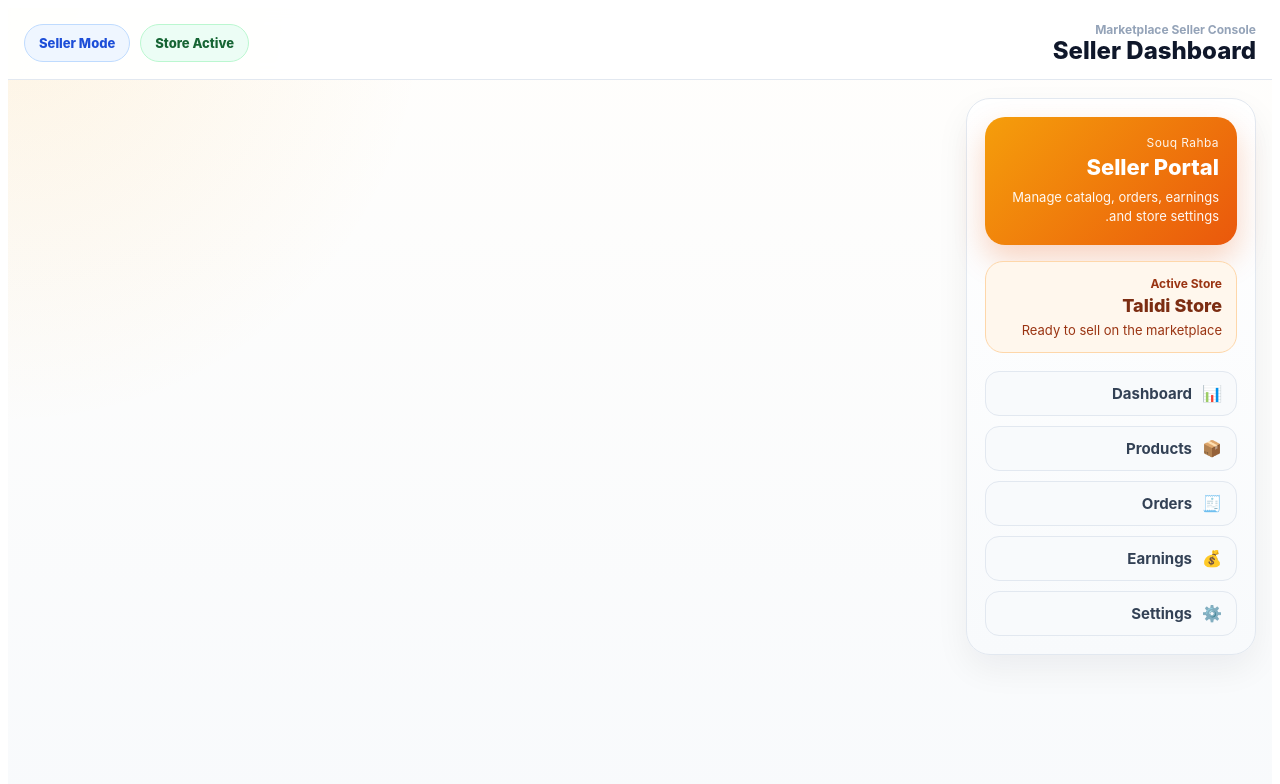
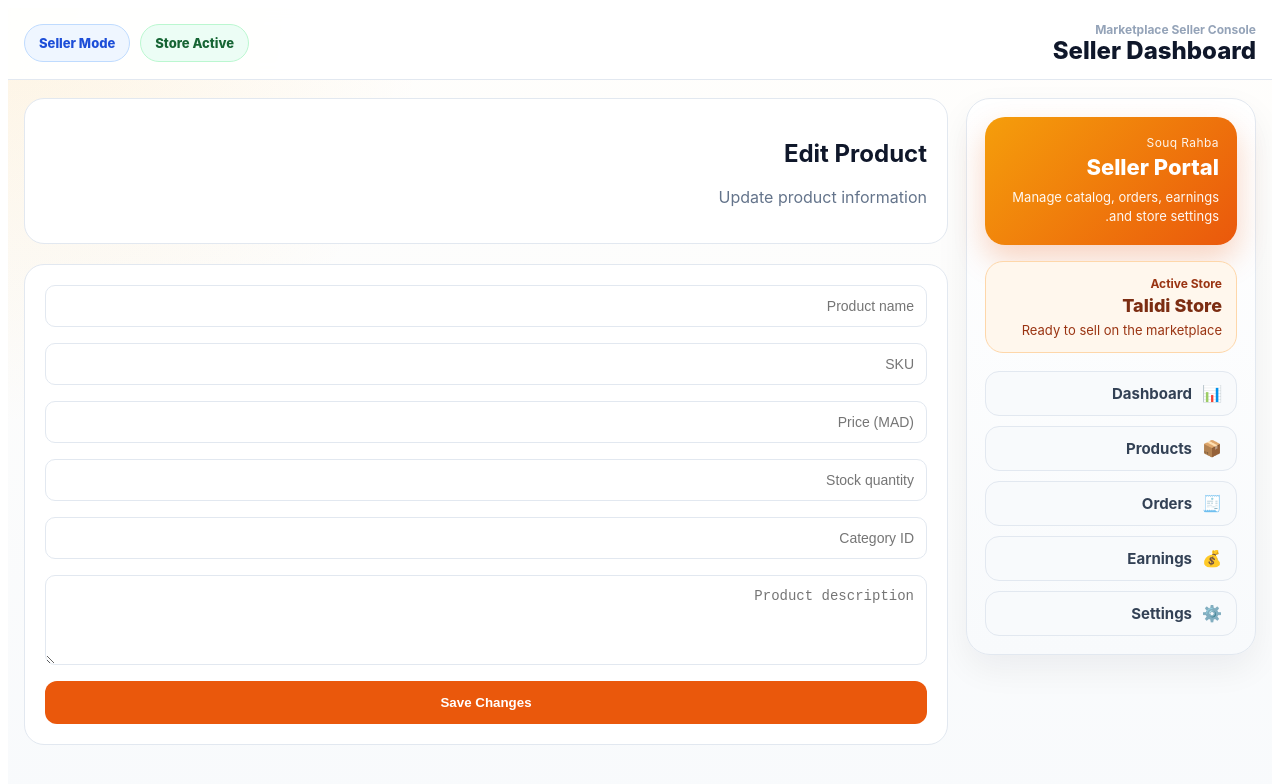
Before and after one commit to ori00fit-tech/souq-rahba-platform, a React (Vite) app in the folder apps/seller-portal/: page /edit-product/1 in a window 1280 px wide. Shown: the top 784 px of the page. Built offline with nearby package versions, Linux system fonts and the light colour scheme; no server answers.

Commit message:
Add edit product flow to seller portal

```diff
--- a/apps/seller-portal/src/App.jsx
+++ b/apps/seller-portal/src/App.jsx
@@ -6,6 +6,7 @@ import OrdersPage from "./pages/OrdersPage";
 import EarningsPage from "./pages/EarningsPage";
 import SettingsPage from "./pages/SettingsPage";
 import AddProductPage from "./pages/AddProductPage";
+import EditProductPage from "./pages/EditProductPage";
 
 function useIsMobile() {
   const getValue = () => (typeof window !== "undefined" ? window.innerWidth <= 768 : false);
@@ -230,18 +231,19 @@ function Layout() {
           gap: "18px"
         }}
       >
-        <div style={{ minWidth: 0, order: isMobile ? 1 : 1 }}>
+        <div style={{ minWidth: 0 }}>
           <Sidebar isMobile={isMobile} />
         </div>
 
-        <main style={{ minWidth: 0, order: isMobile ? 2 : 2 }}>
+        <main style={{ minWidth: 0 }}>
           <Routes>
             <Route path="/" element={<DashboardPage />} />
             <Route path="/products" element={<ProductsPage />} />
+            <Route path="/add-product" element={<AddProductPage />} />
+            <Route path="/edit-product/:id" element={<EditProductPage />} />
             <Route path="/orders" element={<OrdersPage />} />
             <Route path="/earnings" element={<EarningsPage />} />
             <Route path="/settings" element={<SettingsPage />} />
-            <Route path="/add-product" element={<AddProductPage />} />
           </Routes>
         </main>
       </div>
--- /dev/null
+++ b/apps/seller-portal/src/pages/EditProductPage.jsx
@@ -0,0 +1,210 @@
+import { useEffect, useState } from "react";
+import { useNavigate, useParams } from "react-router-dom";
+
+const API = "https://souq-rahba-api.ori00fit.workers.dev";
+
+export default function EditProductPage() {
+  const { id } = useParams();
+  const navigate = useNavigate();
+
+  const [form, setForm] = useState({
+    title_ar: "",
+    sku: "",
+    price_mad: "",
+    stock: "",
+    category_id: "",
+    description_ar: ""
+  });
+
+  const [loading, setLoading] = useState(true);
+  const [saving, setSaving] = useState(false);
+
+  function handleChange(e) {
+    setForm({
+      ...form,
+      [e.target.name]: e.target.value
+    });
+  }
+
+  useEffect(() => {
+    async function loadProduct() {
+      try {
+        const res = await fetch(`${API}/catalog/products/id/${id}`);
+        const data = await res.json();
+
+        if (!res.ok || !data.ok) {
+          throw new Error(data.message || "Failed to load product");
+        }
+
+        const p = data.data;
+
+        setForm({
+          title_ar: p.title_ar || "",
+          sku: p.sku || "",
+          price_mad: p.price_mad ?? "",
+          stock: p.stock ?? "",
+          category_id: p.category_id || "",
+          description_ar: p.description_ar || ""
+        });
+      } catch (err) {
+        console.error(err);
+        alert("Failed to load product");
+      } finally {
+        setLoading(false);
+      }
+    }
+
+    loadProduct();
+  }, [id]);
+
+  async function handleSubmit(e) {
+    e.preventDefault();
+
+    try {
+      setSaving(true);
+
+      const res = await fetch(`${API}/catalog/products/${id}`, {
+        method: "PUT",
+        headers: {
+          "Content-Type": "application/json"
+        },
+        body: JSON.stringify({
+          title_ar: form.title_ar,
+          sku: form.sku || null,
+          price_mad: Number(form.price_mad),
+          stock: Number(form.stock || 0),
+          category_id: form.category_id || null,
+          description_ar: form.description_ar
+        })
+      });
+
+      const data = await res.json();
+
+      if (!res.ok || !data.ok) {
+        throw new Error(data.message || "Failed to update product");
+      }
+
+      alert("Product updated successfully");
+      navigate("/products");
+    } catch (err) {
+      console.error(err);
+      alert("Error updating product");
+    } finally {
+      setSaving(false);
+    }
+  }
+
+  if (loading) {
+    return <div>Loading product...</div>;
+  }
+
+  return (
+    <div style={{ display: "grid", gap: "20px" }}>
+      <div
+        style={{
+          background: "#fff",
+          border: "1px solid #e2e8f0",
+          borderRadius: "20px",
+          padding: "20px"
+        }}
+      >
+        <h2>Edit Product</h2>
+        <p style={{ color: "#64748b" }}>
+          Update product information
+        </p>
+      </div>
+
+      <form
+        onSubmit={handleSubmit}
+        style={{
+          display: "grid",
+          gap: "16px",
+          background: "#fff",
+          border: "1px solid #e2e8f0",
+          borderRadius: "20px",
+          padding: "20px"
+        }}
+      >
+        <input
+          name="title_ar"
+          placeholder="Product name"
+          value={form.title_ar}
+          onChange={handleChange}
+          required
+          style={input}
+        />
+
+        <input
+          name="sku"
+          placeholder="SKU"
+          value={form.sku}
+          onChange={handleChange}
+          style={input}
+        />
+
+        <input
+          name="price_mad"
+          placeholder="Price (MAD)"
+          value={form.price_mad}
+          onChange={handleChange}
+          type="number"
+          min="0"
+          required
+          style={input}
+        />
+
+        <input
+          name="stock"
+          placeholder="Stock quantity"
+          value={form.stock}
+          onChange={handleChange}
+          type="number"
+          min="0"
+          required
+          style={input}
+        />
+
+        <input
+          name="category_id"
+          placeholder="Category ID"
+          value={form.category_id}
+          onChange={handleChange}
+          style={input}
+        />
+
+        <textarea
+          name="description_ar"
+          placeholder="Product description"
+          value={form.description_ar}
+          onChange={handleChange}
+          rows="4"
+          style={input}
+        />
+
+        <button
+          type="submit"
+          disabled={saving}
+          style={{
+            padding: "14px",
+            borderRadius: "12px",
+            border: "none",
+            background: "#ea580c",
+            color: "#fff",
+            fontWeight: "700",
+            cursor: "pointer",
+            opacity: saving ? 0.7 : 1
+          }}
+        >
+          {saving ? "Saving..." : "Save Changes"}
+        </button>
+      </form>
+    </div>
+  );
+}
+
+const input = {
+  padding: "12px",
+  borderRadius: "10px",
+  border: "1px solid #e2e8f0",
+  fontSize: "14px"
+};
--- a/apps/seller-portal/src/pages/ProductsPage.jsx
+++ b/apps/seller-portal/src/pages/ProductsPage.jsx
@@ -131,6 +131,22 @@ export default function ProductsPage() {
             <p style={{ margin: 0 }}>Price: {p.price_mad} MAD</p>
             <p style={{ margin: 0 }}>Stock: {p.stock}</p>
             <p style={{ margin: 0, color: "#64748b" }}>Slug: {p.slug}</p>
+
+            <Link
+              to={`/edit-product/${p.id}`}
+              style={{
+                marginTop: "6px",
+                padding: "10px 12px",
+                borderRadius: "10px",
+                background: "#111827",
+                color: "#fff",
+                textDecoration: "none",
+                textAlign: "center",
+                fontWeight: "700"
+              }}
+            >
+              Edit
+            </Link>
           </div>
         ))}
       </div>
```
Also changed, not shown: 1 other file (tests, documents, lock files or other folders).
